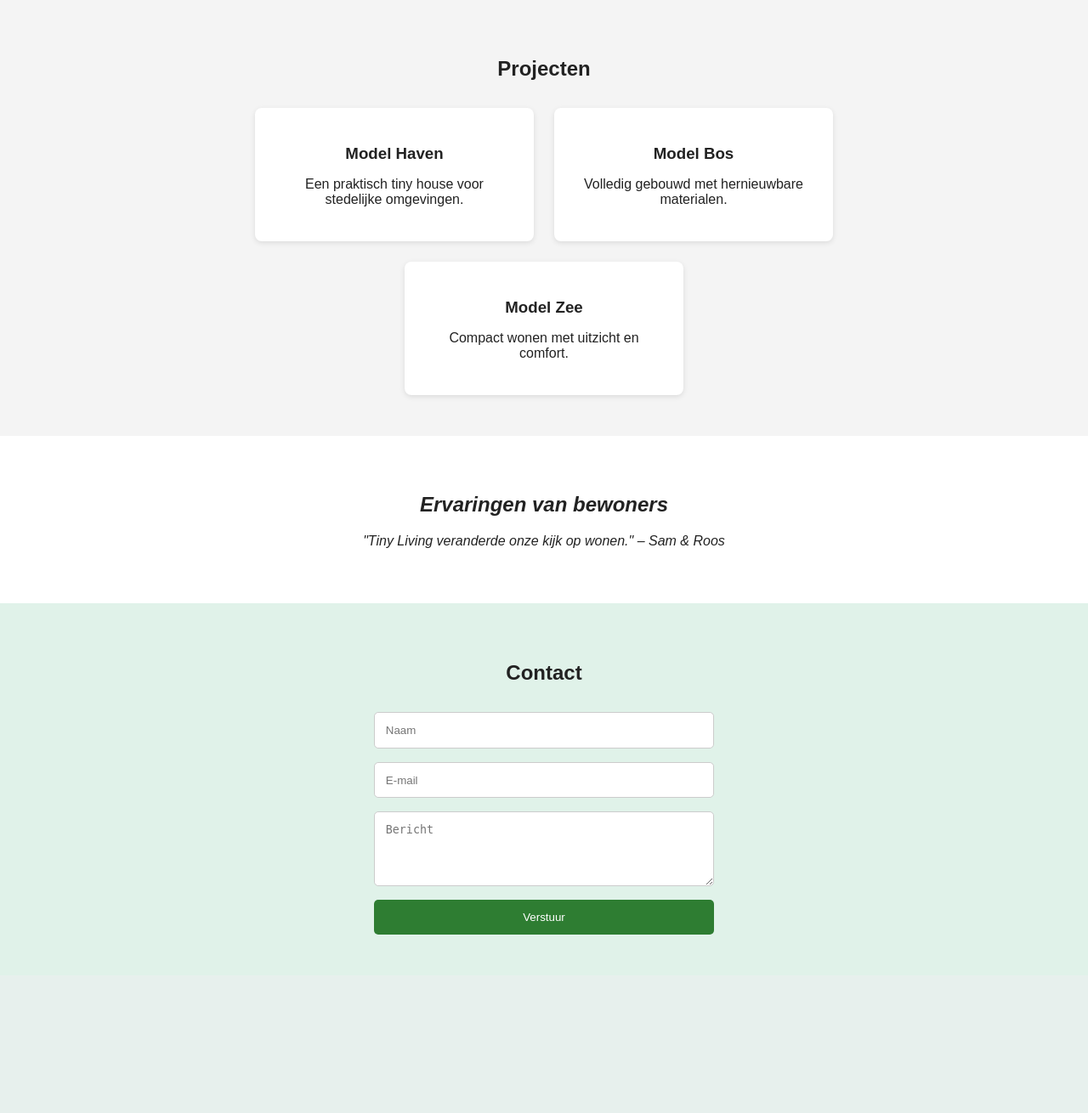
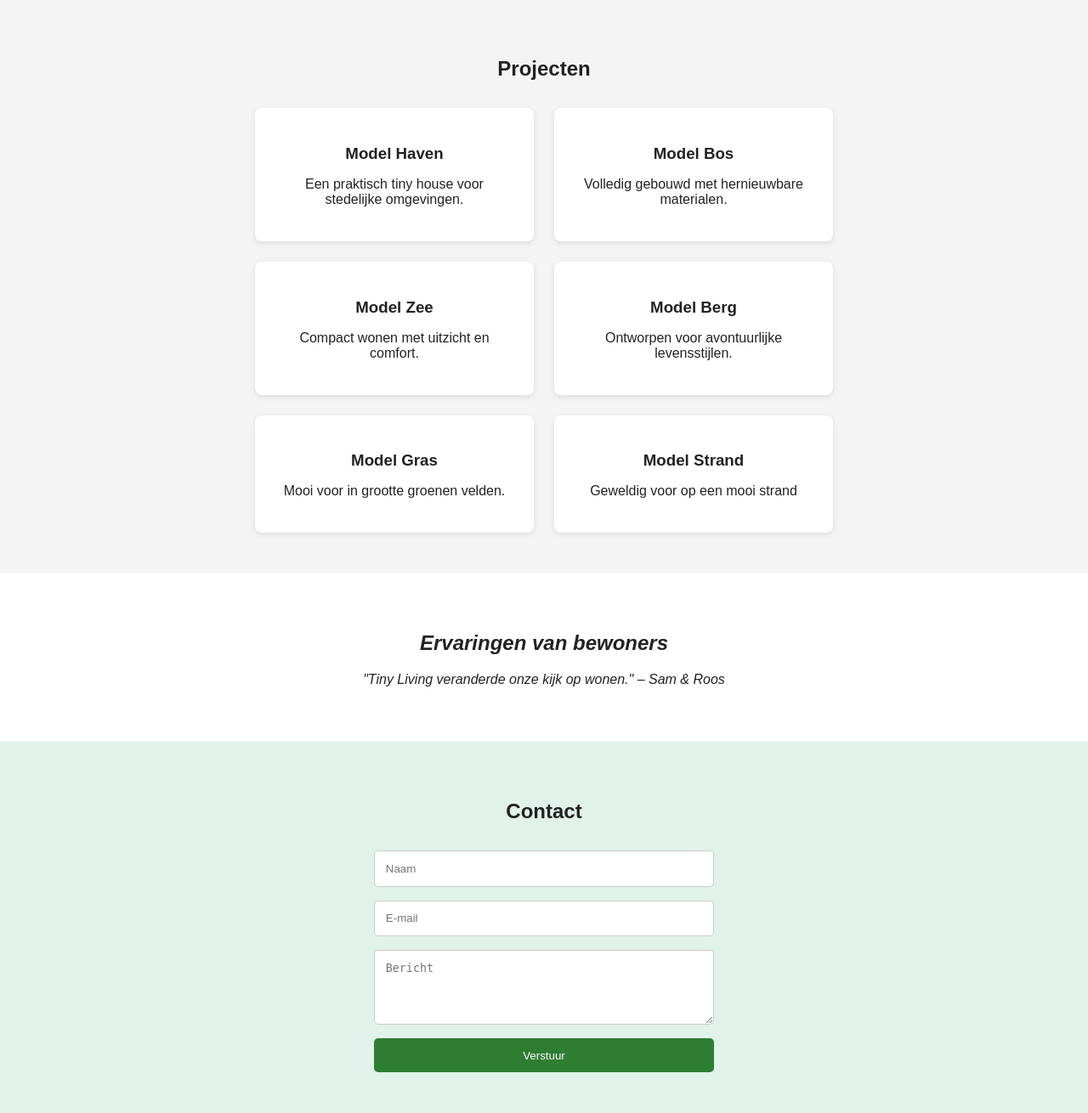
Before and after one commit to Slex736/Little-Adventures, a Django app: page / in a window 1280 px wide. Shown: the part 641-1951 px from the top of the page at 85% size. Before the commit the page ends 1741 px from the top, so only its background shows below. Run offline with Django 5.2, Linux system fonts and the light colour scheme.

```diff
--- a/Homepage/templates/Homepage/Homepage.html
+++ b/Homepage/templates/Homepage/Homepage.html
@@ -35,6 +35,18 @@
       <h3>Model Zee</h3>
       <p>Compact wonen met uitzicht en comfort.</p>
     </div>
+    <div class="project-card">
+      <h3>Model Berg</h3>
+      <p>Ontworpen voor avontuurlijke levensstijlen.</p>
+    </div>
+    <div class="project-card">
+      <h3>Model Gras</h3>
+      <p>Mooi voor in grootte groenen velden.</p>
+    </div>
+    <div class="project-card">
+      <h3>Model Strand</h3>
+      <p>Geweldig voor op een mooi strand</p>
+    </div>
   </div>
 </section>
 
--- a/Homepage/templates/Homepage/Main.html
+++ b/Homepage/templates/Homepage/Main.html
@@ -5,6 +5,7 @@
     <meta charset="UTF-8">
     <meta name="viewport" content="width=device-width, initial-scale=1.0">
     <title>Little Adventures</title>
+    <link rel="icon" type="image/png" href="{% static 'Homepage/Images/Logo.png' %}">
     <link rel="stylesheet" href="{% static 'Homepage/main.css' %}">
     {% block head %}{% endblock %}
 </head>
```
